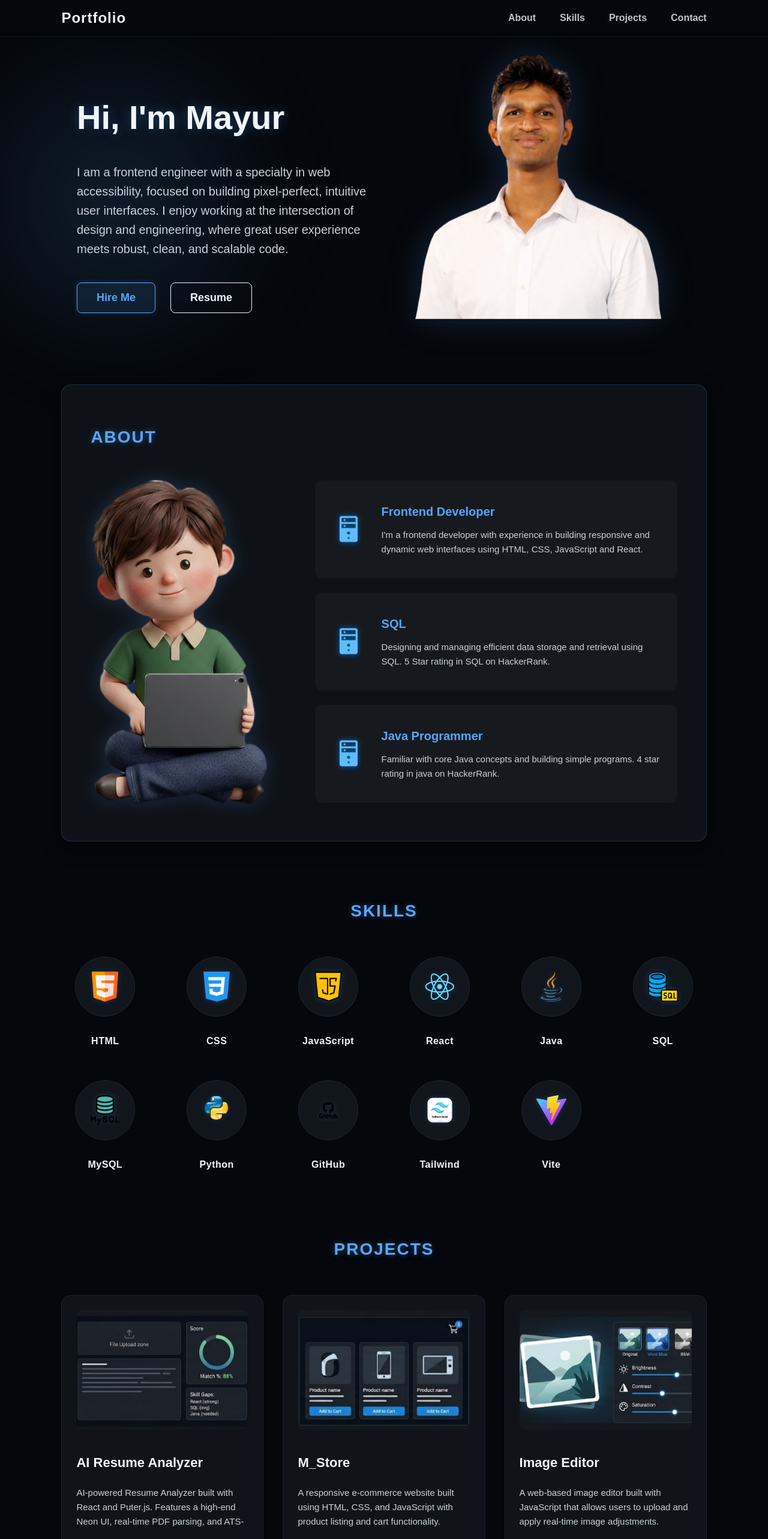
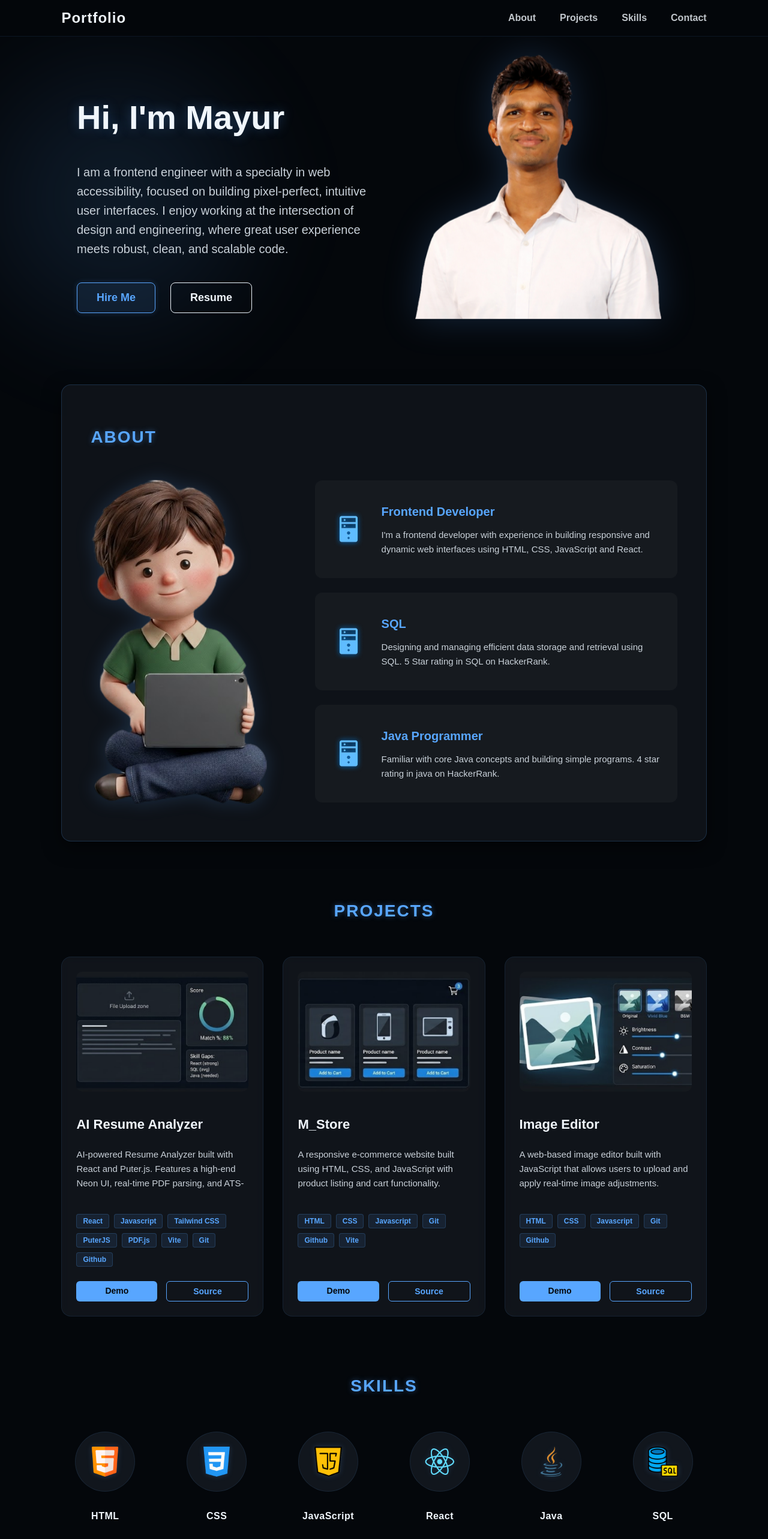
Before and after one commit to mayurp-09/portfolio-website, a React (Vite) app: page / in a window 1280 px wide. Shown: the top 2566 px of the page at 60% size. Built offline with nearby package versions, Linux system fonts and the light colour scheme.

Commit message:
change order

```diff
--- a/src/App.jsx
+++ b/src/App.jsx
@@ -15,12 +15,10 @@ function App() {
       <Navbar/>
       <Hero/>
       <About/>
+      <Projects/>
       <Skills/>
-      <Projects/>
       <Certificates/>
       <Contact/>
-
-
     </div>
   );
 }
--- a/src/components/Navbar/Navbar.jsx
+++ b/src/components/Navbar/Navbar.jsx
@@ -30,10 +30,10 @@ export const Navbar = () => {
             <a href="#about">About</a>
           </li>
           <li>
-            <a href="#skills">Skills</a>
+            <a href="#projects">Projects</a>
           </li>
           <li>
-            <a href="#projects">Projects</a>
+            <a href="#skills">Skills</a>
           </li>
           <li>
             <a href="#contact">Contact</a>
--- a/src/components/Projects/Projects.jsx
+++ b/src/components/Projects/Projects.jsx
@@ -1,7 +1,5 @@
 import React from "react";
-
 import styles from "./Projects.module.css";
-
 import projects from "../../data/projects.json";
 import { ProjectCard } from "./ProjectCard";
 
```
